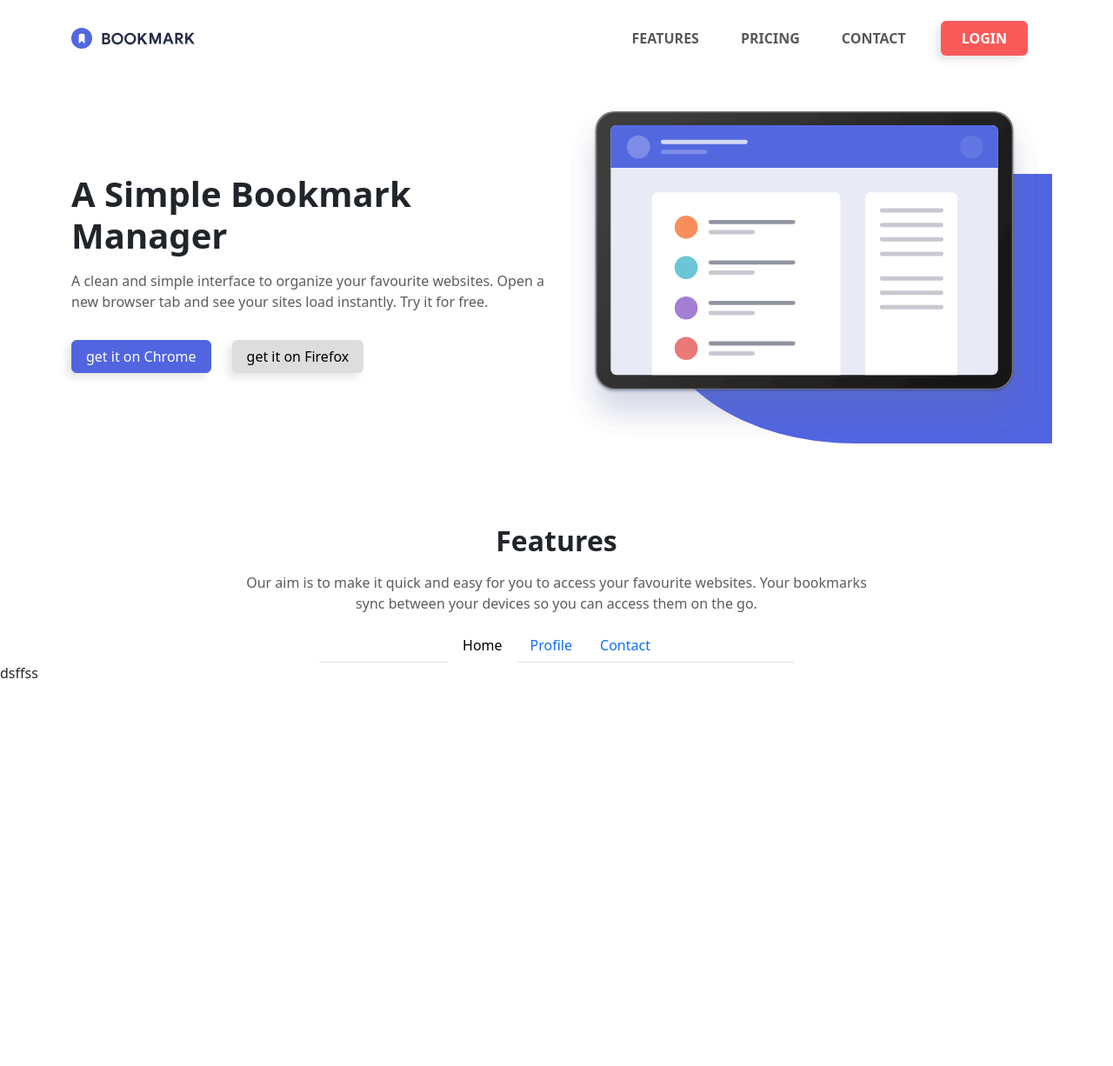
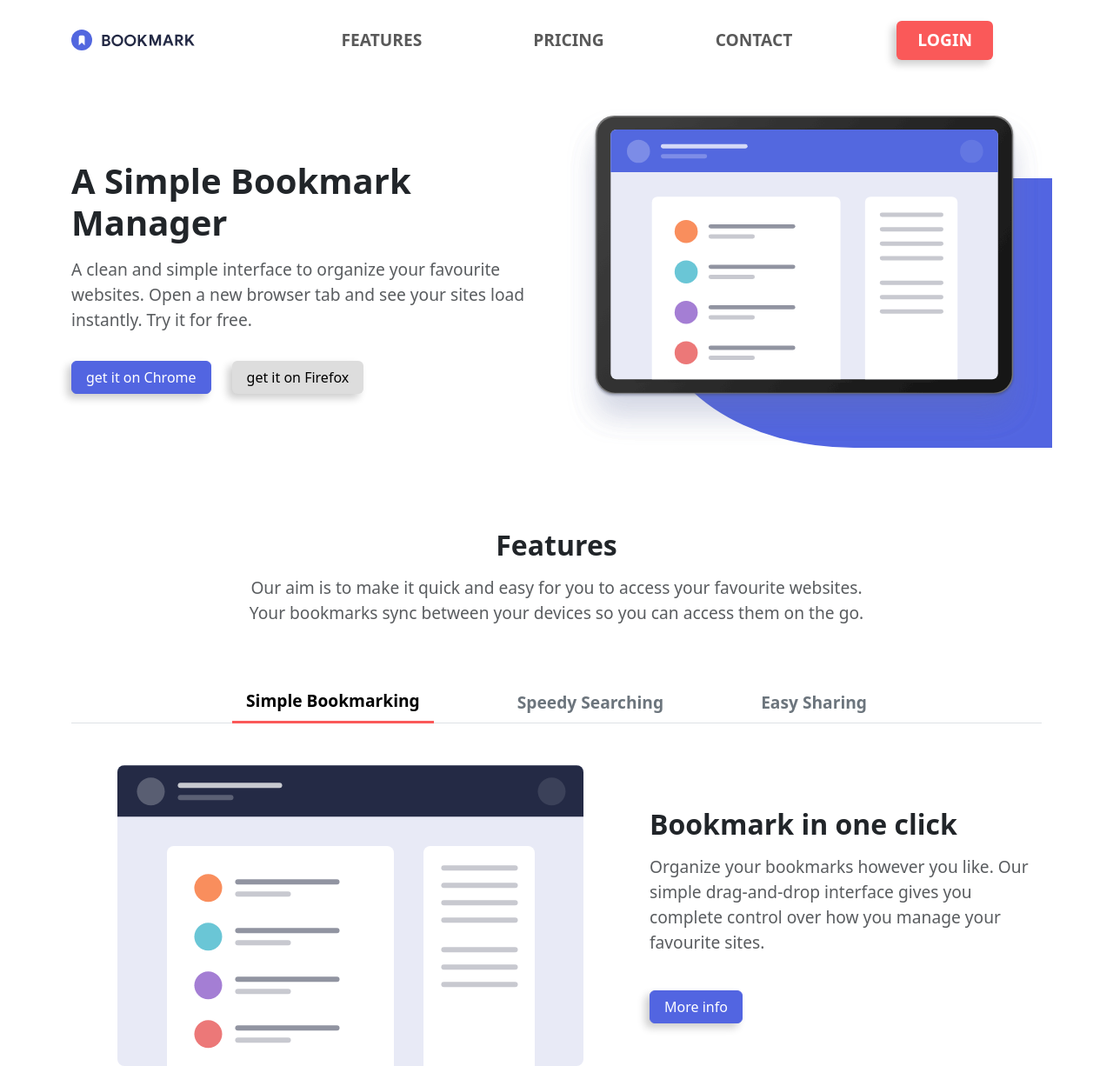
Before and after one commit to ivanetierra/Lliurament-1.2, a website: page index.html in a window 1280 px wide. Shown: the whole page at 87% size. Before the commit the page ends 802 px from the top, so only its background shows below. Drawn offline with nearby package versions, Linux system fonts and the light colour scheme.

Commit message:
finished tabs for product functions

```diff
--- a/index.html
+++ b/index.html
@@ -22,16 +22,16 @@
             <div class="collapse navbar-collapse" id="navbarSupportedContent">
                 <ul class="navbar-nav ms-auto mb-lg-0">
                     <li class="nav-item ">
-                        <a class="nav-link mx-3 fw-semi-bold" href="#">FEATURES</a>
+                        <a class="nav-link mx-lg-3 fw-semi-bold" href="#">FEATURES</a>
                     </li>
                     <li class="nav-item">
-                        <a class="nav-link mx-3 fw-semi-bold" href="#">PRICING</a>
+                        <a class="nav-link mx-lg-3 fw-semi-bold" href="#">PRICING</a>
                     </li>
                     <li class="nav-item">
-                        <a class="nav-link mx-3 fw-semi-bold" href="#">CONTACT</a>
+                        <a class="nav-link mx-lg-3 fw-semi-bold" href="#">CONTACT</a>
                     </li>
                     <li class="nav-item">
-                        <a class="nav-link btn btn-secondary mx-3 px-4 fw-semi-bold" href="#">LOGIN</a>
+                        <a class="nav-link btn btn-secondary mx-lg-3 px-4 fw-semi-bold" href="#">LOGIN</a>
                     </li>
                 </ul>
 
@@ -57,7 +57,7 @@
         </div>
     </div>
 
-    <section class="container mt-16 mt-md-12">
+    <section class="container mt-16 mt-md-12 mb-5">
         <div class="row justify-content-center">
             <div class="col-md-8 text-center">
                 <h2 class="fw-bold mb-3">Features</h2>
@@ -68,26 +68,84 @@
 
     <div class="container">
         <div class="row justify-content-center">
-            <div class="col-lg-6">
-                <ul class="nav nav-tabs justify-content-center" id="myTab" role="tablist">
-                    <li class="nav-item" role="presentation">
-                        <button class="nav-link active border-0" id="home-tab" data-bs-toggle="tab" data-bs-target="#home-tab-pane" type="button" role="tab" aria-controls="home-tab-pane" aria-selected="true">Home</button>
+            <div class="col">
+                <ul class="nav nav-tabs d-flex flex-column flex-md-row justify-content-center align-items-center" id="myTab">
+                    <li class="nav-item fw-semi-bold custom-tab">
+                        <button class="nav-link active border-0" id="home-tab" data-bs-toggle="tab" data-bs-target="#simpleBookmarking-tab-pane">
+                        Simple Bookmarking</button>
                     </li>
-                    <li class="nav-item" role="presentation">
-                        <button class="nav-link border-0" id="profile-tab" data-bs-toggle="tab" data-bs-target="#profile-tab-pane" type="button" role="tab" aria-controls="profile-tab-pane" aria-selected="false">Profile</button>
+                    <li class="nav-item fw-semi-bold custom-tab">
+                        <button class="nav-link border-0" id="profile-tab" data-bs-toggle="tab" data-bs-target="#speedySearching-tab-pane">
+                        Speedy Searching</button>
                     </li>
-                    <li class="nav-item" role="presentation">
-                        <button class="nav-link border-0" id="contact-tab" data-bs-toggle="tab" data-bs-target="#contact-tab-pane" type="button" role="tab" aria-controls="contact-tab-pane" aria-selected="false">Contact</button>
+                    <li class="nav-item fw-semi-bold custom-tab">
+                        <button class="nav-link border-0" id="contact-tab" data-bs-toggle="tab" data-bs-target="#easySearching-tab-pane">
+                        Easy Sharing</button>
                     </li>
                 </ul>
             </div>
         </div>
     </div>
 
-      <div class="tab-content" id="myTabContent">
-        <div class="tab-pane fade show active" id="home-tab-pane" role="tabpanel" aria-labelledby="home-tab" tabindex="0"><p>dsffss</p></div>
-        <div class="tab-pane fade" id="profile-tab-pane" role="tabpanel" aria-labelledby="profile-tab" tabindex="0"><p>cdjcfshfs</p></div>
-        <div class="tab-pane fade" id="contact-tab-pane" role="tabpanel" aria-labelledby="contact-tab" tabindex="0"><p>dgfgf</p></div>
+      <div class="tab-content mt-5" id="myTabContent">
+
+        <div class="tab-pane fade show active" id="simpleBookmarking-tab-pane" tabindex="0">
+            <div class="container">
+                <div class="row">
+
+                    <div class="col-md-7 d-flex justify-content-center">
+                        <img src="/images/illustration-features-tab-1.svg" alt="Illustration" class="img-fluid">
+                    </div>
+
+                    <div class="col-md-5 d-flex flex-column justify-content-center text-center text-md-start">
+                        <h2 class="fw-bold mb-3 mt-5 mt-md-0">Bookmark in one click</h2>
+                        <p class="text-muted mb-4">Organize your bookmarks however you like. Our simple drag-and-drop interface gives you complete control over how you manage your favourite sites.</p>
+                        <div class="mt-3 d-flex justify-content-center justify-content-md-start">
+                            <a href="#" class="btn btn-primary px-3">More info</a>
+                        </div>
+                    </div>
+
+                </div>
+            </div>
+        </div>
+
+        <div class="tab-pane fade" id="speedySearching-tab-pane" tabindex="0">
+            <div class="container">
+                <div class="row">
+
+                    <div class="col-md-7 d-flex justify-content-center">
+                        <img src="/images/illustration-features-tab-2.svg" alt="Illustration" class="img-fluid">
+                    </div>
+
+                    <div class="col-md-5 d-flex flex-column justify-content-center text-center text-md-start">
+                        <h2 class="fw-bold mb-3 mt-4 mt-md-0">Intelligent search</h2>
+                        <p class="text-muted mb-4">Our powerful search feature will help you find saved sites in no time at all. No need to trawl through all of your bookmarks.</p>
+                        <div class="mt-3 d-flex justify-content-center justify-content-md-start">
+                            <a href="#" class="btn btn-primary px-3">More info</a>
+                        </div>
+                    </div>
+                </div>
+            </div>
+        </div>
+
+        <div class="tab-pane fade" id="easySearching-tab-pane" tabindex="0">
+            <div class="container">
+                <div class="row">
+
+                    <div class="col-md-7 d-flex justify-content-center">
+                        <img src="/images/illustration-features-tab-3.svg" alt="Illustration" class="img-fluid">
+                    </div>
+
+                    <div class="col-md-5 d-flex flex-column justify-content-center text-center text-md-start">
+                        <h2 class="fw-bold mb-3 mt-5 mt-md-0">Share your bookmarks</h2>
+                        <p class="text-muted mb-4">Easily share your bookmarks and collections with others. Create a shareable link that you can send at the click of a button.</p>
+                        <div class="mt-3 d-flex justify-content-center justify-content-md-start">
+                            <a href="#" class="btn btn-primary px-3">More info</a>
+                        </div>
+                    </div>
+                </div>
+            </div>
+        </div>
       </div>
 
 
--- a/styles.scss
+++ b/styles.scss
@@ -9,6 +9,10 @@ $theme-colors: (
   "secondary": $secondary,
   "tertiary": $tertiary
 );
+
+body {
+  font-size: 1.2rem;
+}
 
 @media (max-width: 767px) {
   .mt-16 {
@@ -25,9 +29,22 @@ $theme-colors: (
   color: $secondary;
 }
 
+.navbar {
+  //background-image: url("./images/icon-hamburger.svg");
+  --bs-navbar-toggler-icon-bg: url("./images/icon-hamburger.svg");
+}
+
+.navbar-toggler {
+  border: none;
+
+  &:focus {
+    outline: none;
+    box-shadow: none;
+}
+}
 
 .btn{
-  box-shadow: -5px 5px 10px rgba(0, 0, 0, 0.1);
+  box-shadow: -5px 5px 10px rgba(0, 0, 0, 0.2);
 }
 
 .btn-primary {
@@ -43,7 +60,7 @@ $theme-colors: (
 
 .btn-secondary {
   background-color: $secondary;
-  color: white;
+  color: white !important;
 }
 
 .btn-secondary:hover {
@@ -90,3 +107,41 @@ $theme-colors: (
 }
 
 //tabs
+.nav-tabs {
+  --bs-nav-tabs-link-active-color: $secondary !important;
+   .active {
+    color: black !important;
+    border-bottom: 3px solid $secondary !important;
+  }
+}
+
+@media (max-width: 768px) {
+  .nav-item{
+    border-top: var(--bs-nav-tabs-border-width) solid var(--bs-nav-tabs-border-color);
+    width: 100%;
+    display: flex;
+    justify-content: center;
+    align-items: center;
+    margin: 0 !important;
+  }
+}
+
+.nav-item {
+  margin: 0 40px;
+}
+
+@media (max-width: 992px) {
+  .nav-item {
+    margin: 0 20px;
+  }
+}
+
+
+.custom-tab .nav-link{
+  color: var(--bs-gray-600);
+
+}
+
+.nav-link:hover {
+  color: $secondary !important;
+}
```
Also changed, not shown: styles.css, 1 other file.
